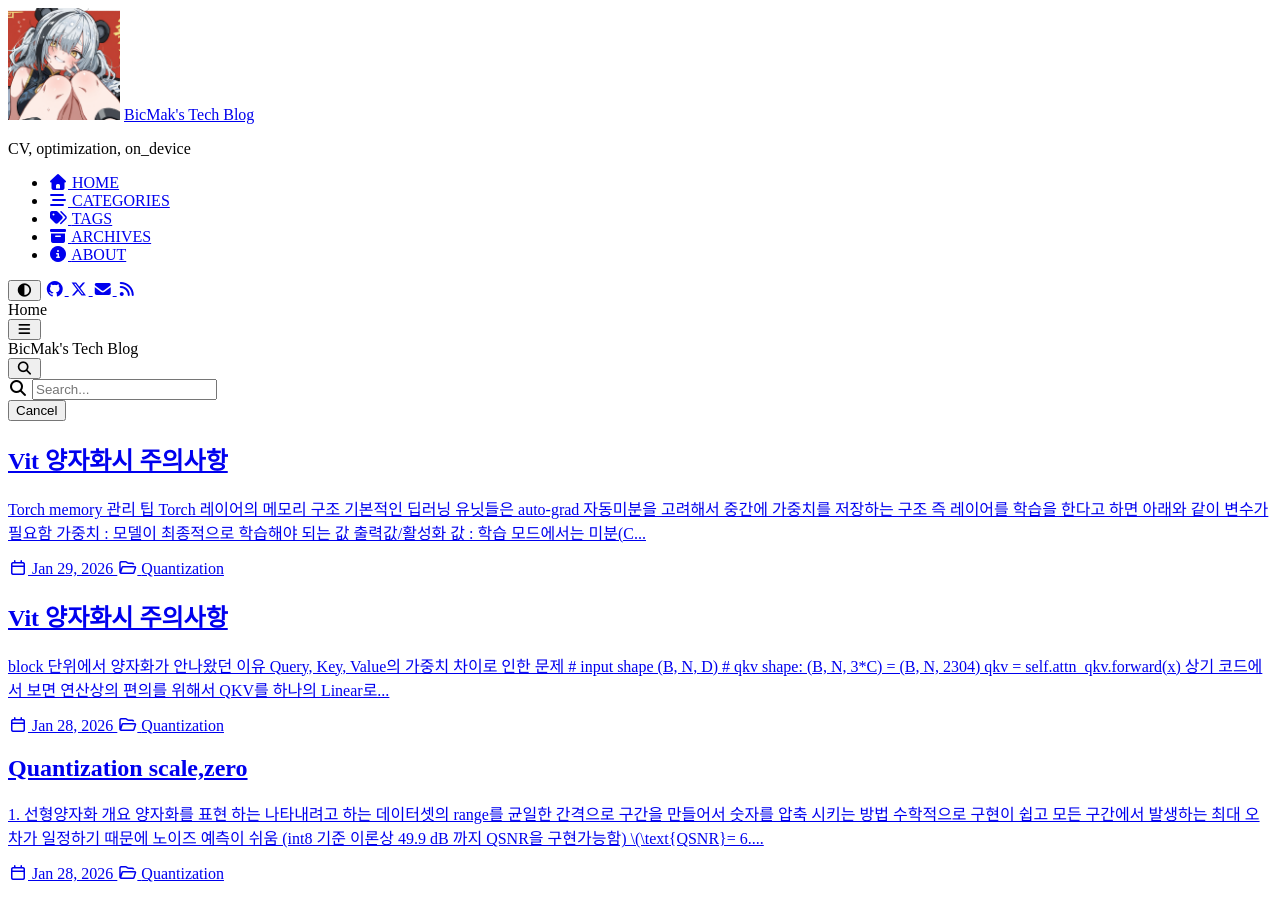
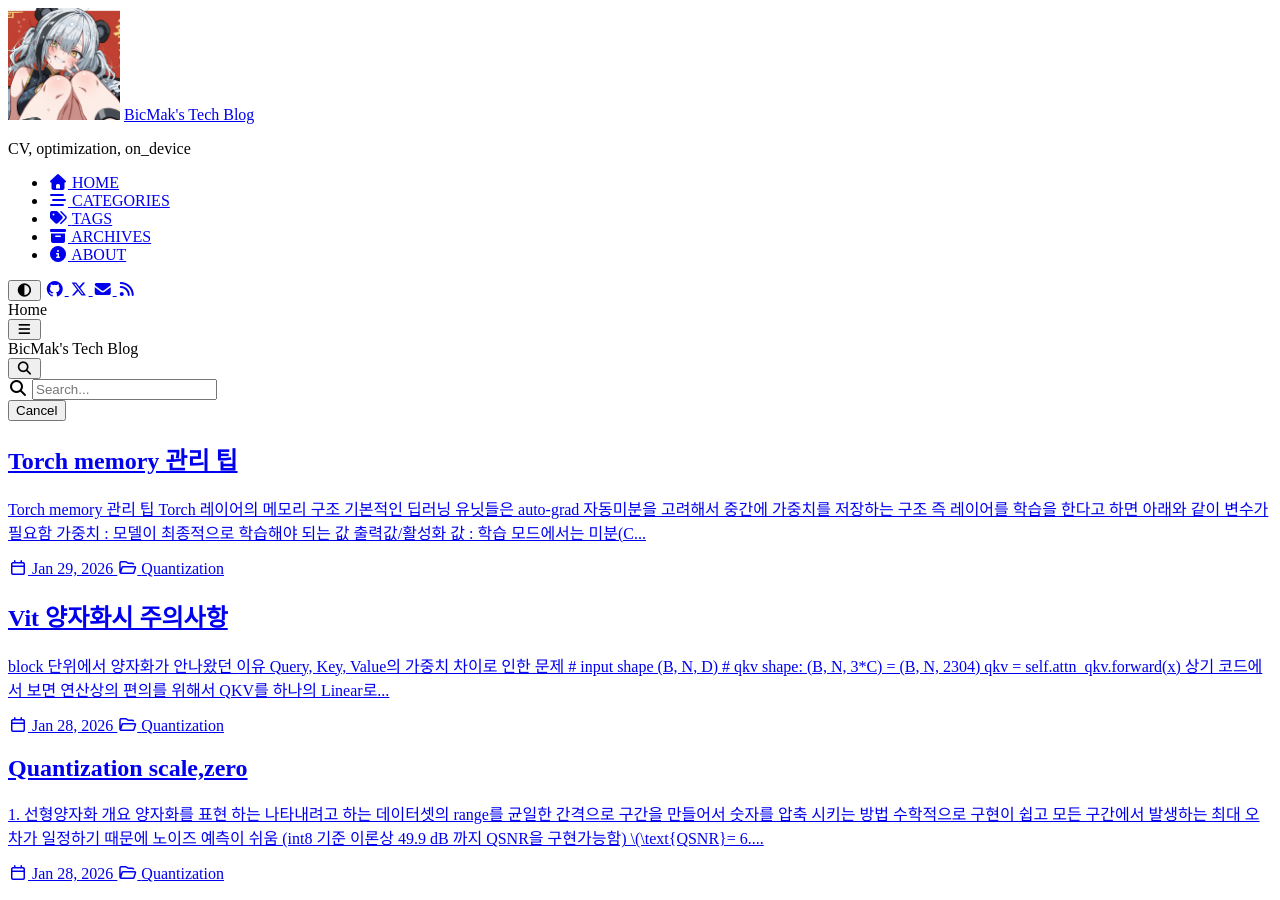
Before and after one commit to BicMak/BicMak.github.io, a Jekyll site: the page built from index.html, in a window 1280 px wide and 900 px high. Built offline with Jekyll 4.4.1, drawn with Linux system fonts in a browser that asks for light colours; cached includes are drawn as plain includes; nearby versions of some CDN libraries; the list of posts is cut into pages by our own code; some of the changed text lies outside the part shown.

Commit message:
fix: wrong title of post

```diff
--- a/_posts/2026-01-30-torch_memory.md
+++ b/_posts/2026-01-30-torch_memory.md
@@ -1,5 +1,5 @@
 ---
-title: Vit 양자화시 주의사항
+title: Torch memory 관리 팁
 date: 2026-01-29 20:30:00 +0900
 categories: [Quantization]
 tags: [Quantization, pytorch]
```
